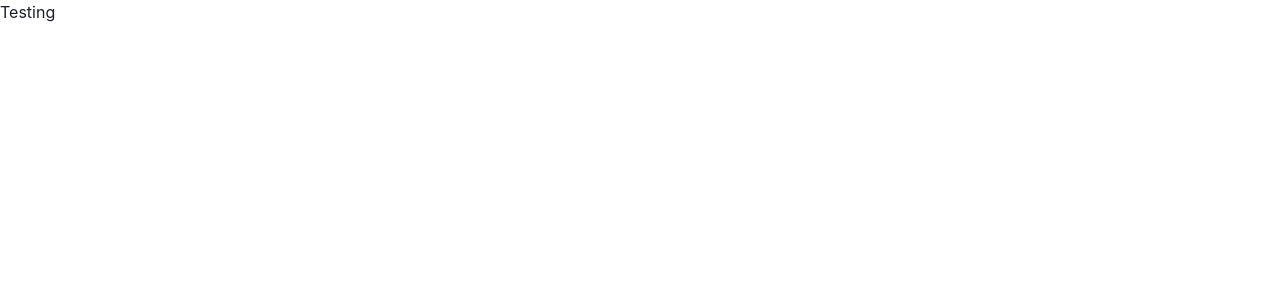
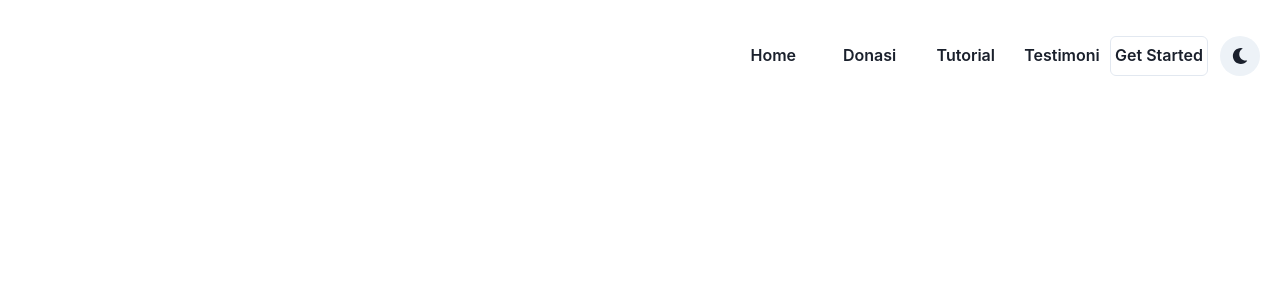
Before and after one commit to rg-km/final-project-engineering-67, a React (Create React App) app in the folder frontend/main/: page / in a window 1280 px wide. Shown: the top 300 px of the page. Built offline with nearby package versions, Linux system fonts and the light colour scheme.

Commit message:
repairing navbar and recreated Routes

```diff
--- a/frontend/main/package.json
+++ b/frontend/main/package.json
@@ -13,8 +13,10 @@
     "react": "^18.1.0",
     "react-dom": "^18.1.0",
     "react-icons": "^4.4.0",
+    "react-router-dom": "^6.3.0",
     "react-scripts": "5.0.1",
-    "web-vitals": "^2.1.4"
+    "web-vitals": "^2.1.4",
+    "zustand": "^4.0.0-rc.1"
   },
   "scripts": {
     "start": "react-scripts start",
--- a/frontend/main/src/App.js
+++ b/frontend/main/src/App.js
@@ -1,11 +1,13 @@
 import { ChakraProvider } from "@chakra-ui/react";
+import DarkModeSwitch from "./components/Darkmode";
 import NavigationBar from "./components/Header";
 
 
 function App() {
   return (
     <ChakraProvider>
-      <NavigationBar/>
+      <DarkModeSwitch/>
+      {/* <NavigationBar/> */}
     </ChakraProvider>
   );
 }
--- /dev/null
+++ b/frontend/main/src/components/Darkmode.js
@@ -0,0 +1,57 @@
+import { Flex, Stack, IconButton, Button } from "@chakra-ui/react";
+import { useColorMode } from '@chakra-ui/react';
+import {FaMoon, FaSun} from 'react-icons/fa';
+import React from "react";
+import { BrowserRouter as
+    Router,
+    Route,
+    Switch } from "react-router-dom";
+
+
+function DarkModeSwitch () {
+    const { colorMode, toggleColorMode } = useColorMode();
+    const isDark = colorMode === 'dark';
+
+    return(
+        <Flex>
+            <Flex pos='fixed' top='1rem' right='1rem' align='center'>
+                <Flex px='2' display={['none', 'none', 'flex', 'flex']}>
+                    <Router href="/">
+                        <Button as="a" variant="ghost" aria-label="Home" my={5} w="100%">
+                            Home
+                        </Button>
+                    </Router>
+                    <Router href="/">
+                        <Button as="a" variant="ghost" aria-label="Home" my={5} w="100%">
+                            Donasi
+                        </Button>
+                    </Router>
+                    <Router href="/">
+                        <Button as="a" variant="ghost" aria-label="Home" my={5} w="100%">
+                            Tutorial
+                        </Button>
+                    </Router>
+                    <Router href="/">
+                        <Button as="a" variant="ghost" aria-label="Home" my={5} w="100%">
+                            Testimoni
+                        </Button>
+                    </Router>
+                    <Router href="/">
+                        <Button as="a" variant="outline" aria-label="Home" my={5} w="100%">
+                            Get Started
+                        </Button>
+                    </Router>
+                </Flex>
+                <Flex px='1'>
+                    <Stack direction='row' spacing='4' align='end'>
+                        <IconButton icon={ isDark ? <FaSun/> : <FaMoon/>} isRound='true' onClick={toggleColorMode}/>
+                    </Stack>
+                </Flex>
+            </Flex>
+
+        </Flex>
+    );
+}
+
+
+export default DarkModeSwitch;
--- a/frontend/main/src/components/Header.js
+++ b/frontend/main/src/components/Header.js
@@ -1,8 +1,32 @@
-
+import { Flex, VStack, Heading, IconButton, Button, Stack, Spacer, Switch } from "@chakra-ui/react";
+import {FaMoon, FaSun} from 'react-icons/fa';
+import React from "react";
+import { useColorMode } from '@chakra-ui/react';
 
 function NavigationBar(){
+    const {colorMode, toggleColorMode} = useColorMode();
+    const isDark = colorMode === 'dark';
+
     return(
-        <h1>Testing</h1>
+        <VStack p={5}>
+            <Flex w='100%'>
+                <Heading ml={8} size='md' fontWeight='semibold' color='cyan.400'>
+                    Doakan
+                </Heading>
+                <Spacer/>
+                <Stack direction='row' spacing='4' align='center' pr='4'>
+                    <Button variant='ghost'>Home</Button>
+                    <Button variant='ghost'>Donasi</Button>
+                    <Button variant='ghost'>Tutorial</Button>
+                    <Button variant='ghost'>Testimoni</Button>
+                    <Button>Get Started</Button>
+                </Stack>
+                <Stack direction='row' spacing='4' align='end'>
+                    <IconButton icon={ isDark ? <FaSun/> : <FaMoon/>} isRound='true' onClick={toggleColorMode}/>
+                </Stack>
+                <Switch color='green' isChecked={isDark} onChange={toggleColorMode}></Switch>
+            </Flex>
+        </VStack>
     );
 }
 
--- a/frontend/main/src/index.js
+++ b/frontend/main/src/index.js
@@ -1,12 +1,13 @@
 import React from 'react';
 import ReactDOM from 'react-dom/client';
 import App from './App';
-import { ChakraProvider} from '@chakra-ui/react';
+import { ChakraProvider, ColorModeScript} from '@chakra-ui/react';
 
 const root = ReactDOM.createRoot(document.getElementById('root'));
 root.render(
   <React.StrictMode>
     <ChakraProvider>
+      <ColorModeScript initialColorMode='light'></ColorModeScript>
       <App />
     </ChakraProvider>
   </React.StrictMode>
```
Also changed, not shown: frontend/main/src/pages/theme.js (added, +40 -0 lines), 1 other file (tests, documents, lock files or other folders).
